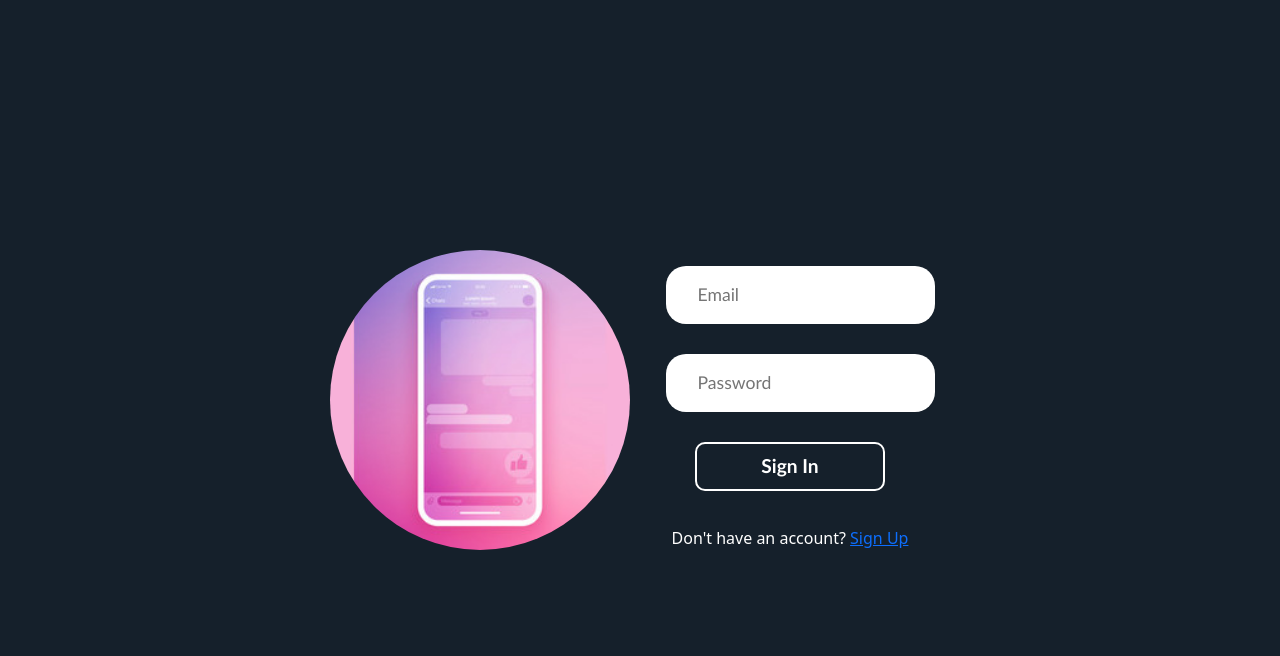
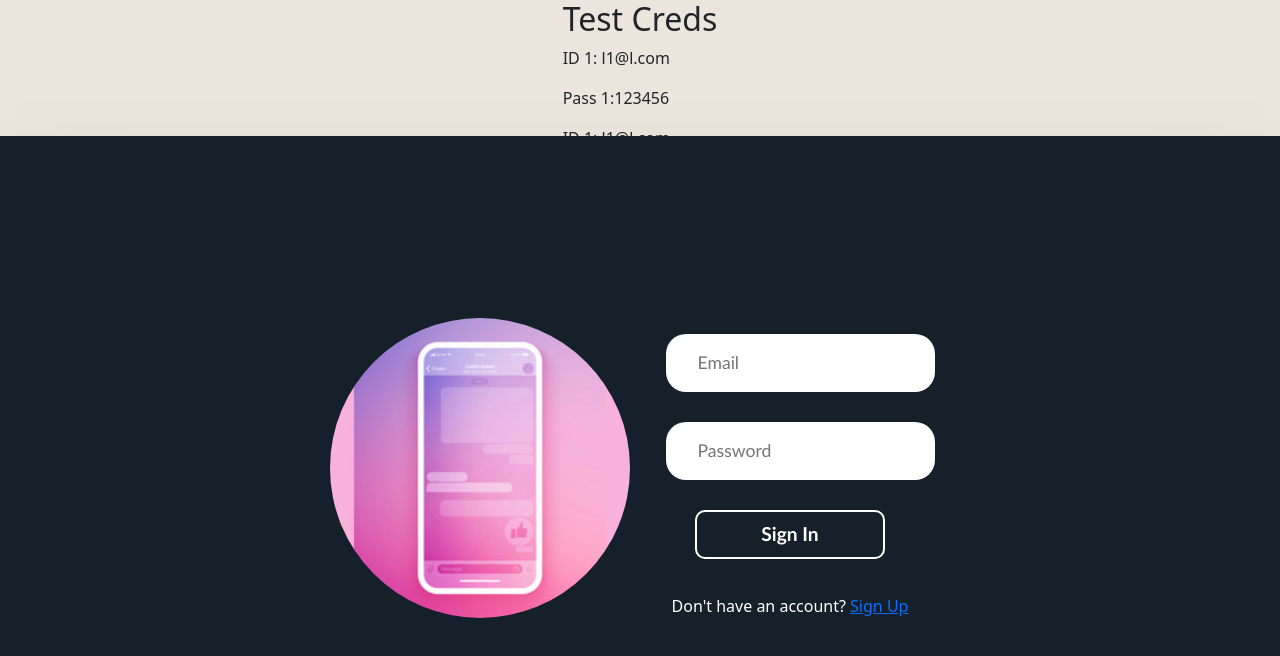
Before and after one commit to abhishektanwar/react-chat-app, a React (Create React App) app: page /login in a window 1280 px wide. Shown: the top 656 px of the page. Built offline with nearby package versions, Linux system fonts and the light colour scheme; no server answers.

Commit message:
test cred display

```diff
--- a/src/Components/Login/Login.css
+++ b/src/Components/Login/Login.css
@@ -7,16 +7,30 @@
 .main_div{
 	display: grid;
 	place-items: center;
+
+}
+
+.creds{
+	display: flex;
+	flex-direction: column;
+	height: 17vh;
+}
+
+.creds_inside{
+	display: flex;
+	flex-direction: column;
 }
 
 .inner_div{
-	height: 100vh;
+	height: 83vh;
 	width: 100vw;
 	display: flex;
 	background-color:#15202B ;
 	justify-content: center;
 	align-items: center;
 	box-shadow: 0 50px 70px -20px rgba(0,0,0,0.8);
+
+
 }
 
 .image_element{
--- a/src/Components/Login/Login.js
+++ b/src/Components/Login/Login.js
@@ -29,6 +29,18 @@ const Login = () => {
 	}
 	return (
 		<div className="main_div">
+			<div className="creds">
+				<h2>Test Creds   </h2>
+				<div className="creds_inside">
+					<p>ID 1: l1@l.com</p>
+					<p>Pass 1:123456</p>
+				</div>
+				<div className="creds_inside">
+					<p>ID 1: l1@l.com</p>
+					<p>Pass 1:123456</p>
+				</div>
+
+			</div>
 			<div className="inner_div">
 				<div className="image_element"></div>
 				<form className="login_form">
@@ -50,6 +62,9 @@ const Login = () => {
 					</div>
 				</form>
 			</div>
+			<div>
+
+			</div>
 		</div>
 	)
 }
--- a/src/Components/Sidebar/Contacts.js
+++ b/src/Components/Sidebar/Contacts.js
@@ -65,7 +65,7 @@ function Contacts() {
 
 		)}
 		{console.log(docs)}
-			<button onClick={handleClick}>Click</button>
+			{/* <button onClick={handleClick}>Click</button> */}
 		</div>
 	)
 }
--- a/src/Components/Sidebar/Conversations.js
+++ b/src/Components/Sidebar/Conversations.js
@@ -11,7 +11,7 @@ function Conversations() {
 	// console.log('docs',docs);
 	// console.log('conversationId',conversationId,typeof conversationId);
 	// const {dataFromConversation} = useConversationData('conversations',docs)
-	const conversations=[]
+	let conversations=[]
 	const conversationArray=[]
 	const [loading,setLoading] = useState(true)
 	// res is conversation ids of logged in user
@@ -23,12 +23,16 @@ function Conversations() {
 	function handleConversationClick(){
 		console.log("a")
 	}
-	const data=[]
+	let data=[]
 	function dataFetcher(){
+		setLoading(false)
+		// conversations=[]
+		// data=[]
 		// conversations.push(docs[0].conversations)
 		// console.log(docs[0].conversations)
 		// taking conversation ids of loggedin user and putting all
 		// conversation in setRes/conversation
+		console.log("auto fethcer")
 		docs[0].conversations.forEach(conver => conversations.push(conver))
 		console.log(conversations)
 		setRes(conversations)
@@ -38,7 +42,7 @@ function Conversations() {
 		// 	dt = useConversationData('conversations',con)
 		// 	conversationsWithRecipients.push(dt)
 		// })
-
+		// data=[]
 		conversations.forEach(convo=>{
 
 			firestore.collection('conversations').onSnapshot((snap)=>{
@@ -75,39 +79,38 @@ function Conversations() {
 
 		// console.log('conversationsWithRecipients',conversationsWithRecipients)
 	}
+	// useEffect(()=>{
+	// 	// conversationsWithRecipients = useConversationData('conversations',conversations[0])
+	// 	conversationsWithRecipients &&
+	// 		conversationsWithRecipients.forEach(conv=>{
+	// 			conv.forEach((con)=>{
+	// 				console.log(con.recipients.length);
+	// 			})
+	// 		})
+
+	// },[res,conversationsWithRecipients])
+	// useEffect(() => {
+	// 	console.log("docs changed")
+
+	// }, [docs])
 	useEffect(()=>{
-		// conversationsWithRecipients = useConversationData('conversations',conversations[0])
-		conversationsWithRecipients &&
-			conversationsWithRecipients.forEach(conv=>{
-				conv.forEach((con)=>{
-					console.log(con.recipients.length);
-				})
-			})
-
-	},[res,conversationsWithRecipients])
-
-	useEffect(()=>{
-		// setTimeout(()=>{
-		// 	dataFetcher()
-		// },8000)
+		setLoading(true)
+		setTimeout(()=>{
+			// dataFetcher()
+			document.getElementById("btnn").click()
+		},5000)
 
 
 	},[])
+	// console.log(document)
+
 
 
 	return (
+		<>
+
 		<div className="sidebar_chatbody">
-			{/* {console.log(Object.values(conversationsWithRecipients),"conversationsWithRecipients")}
-			{Object.values(conversationsWithRecipients).forEach(rec=>{
-				console.log(rec,"hjkl")
-			})} */}
-			{/* {conversationsWithRecipients &&
-				conversationsWithRecipients.forEach(conv=>{
-					conv.forEach((con)=>{
-						console.log(con.recipients.length);
-					})
-				})
-			} */}
+		{!loading ? <>
 			{clickState &&
 				conversationsWithRecipients.map(convRecepient =>{
 					console.log(convRecepient[0])
@@ -141,9 +144,14 @@ function Conversations() {
 			)
 		})} */}
 
-			<button id="btnn" onClick={dataFetcher}>clickme</button>
+			</>
+		:
+		<div>
+			<p style={{'color':'white','fontSize':'1.5rem' }}>Loading...</p>
+			<button id="btnn" onClick={dataFetcher} style={{'display':'none'}}>clickme</button></div>}
+		</div>
 
-		</div>
+		</>
 	)
 }
 
```
